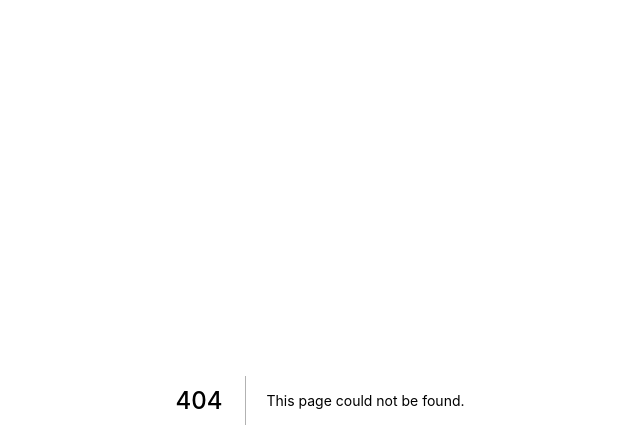
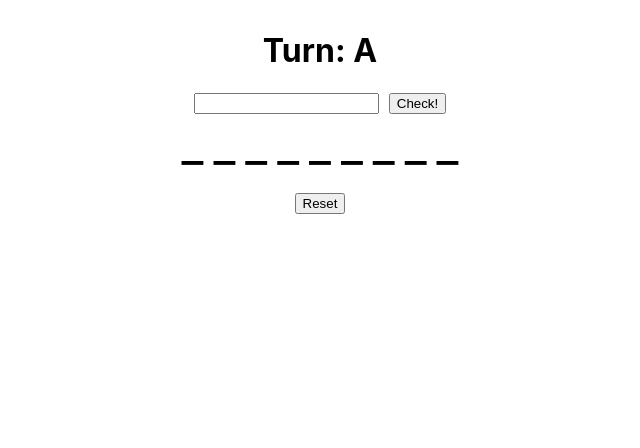
Before and after one commit to benalexb/exercises, a Next.js app: page /word-guess in a window 1280 px wide. Before the commit this address had no page. Shown: the top 448 px of the page, without its empty margins (320-960 px from the left). Built offline with nearby package versions, Linux system fonts and the light colour scheme.

Commit message:
Finished word guessing game

```diff
--- a/next.config.js
+++ b/next.config.js
@@ -1,3 +1,3 @@
 module.exports = {
-  reactStrictMode: true,
+  reactStrictMode: true
 }
--- a/package.json
+++ b/package.json
@@ -10,6 +10,7 @@
   "dependencies": {
     "@reduxjs/toolkit": "^1.6.2",
     "clsx": "^1.1.1",
+    "faker": "^5.5.3",
     "lodash": "^4.17.21",
     "luxon": "^2.1.1",
     "next": "12.0.4",
--- a/pages/index.js
+++ b/pages/index.js
@@ -17,6 +17,9 @@
       </li>
       <li>
         <Link href="/tictactoe">TicTacToe</Link>
+      </li>
+      <li>
+        <Link href="/word-guess">Word Guessing Game</Link>
       </li>
     </ul>
     <h2>Performance</h2>
--- /dev/null
+++ b/pages/word-guess.js
@@ -0,0 +1,6 @@
+import React from 'react'
+import WordGuessing from '../src/components/word-guessing/WordGuessing'
+
+const WordGuessPage = () => <WordGuessing />
+
+export default WordGuessPage
--- /dev/null
+++ b/src/components/word-guessing/WordGuessing.jsx
@@ -0,0 +1,68 @@
+import React, { useEffect, useState } from 'react'
+import faker from 'faker'
+import styles from './WordGuessing.module.css'
+
+const RANDOM_WORD = faker.random.word().toLowerCase()
+
+export const WordGuessing = () => {
+  const [turn, setTurn] = useState('A') // A | B
+  const [guess, setGuess] = useState('')
+  const [randomWord, setRandomWord] = useState(RANDOM_WORD)
+  const [gameState, setGameState] = useState([])
+  const [tried, setTried] = useState(new Set())
+
+  const processPlay = () => {
+    const futureGameState = []
+    for (let i = 0; i < randomWord.length; i++) {
+      futureGameState.push(gameState[i] || guess === randomWord[i])
+    }
+
+    if (!randomWord.split('').includes(guess)) {
+      setTried(tried.add(guess))
+    }
+
+    setGameState(futureGameState)
+    setTurn(turn === 'A' ? 'B' : 'A')
+    setGuess('')
+  }
+
+  const onFormSubmit = (event) => {
+    event.preventDefault()
+    processPlay()
+  }
+
+  const onReset = () => {
+    setRandomWord(faker.random.word().toLowerCase())
+    setGameState([])
+    setTried(new Set())
+  }
+
+  const onInputChange = (event) => {
+    setGuess(event.target.value)
+  }
+
+  useEffect(() => {
+    console.log(randomWord)
+  }, [randomWord])
+
+  return (
+    <div className={styles.container}>
+      <h1>{`Turn: ${turn}`}</h1>
+      <form className={styles.form} onSubmit={onFormSubmit}>
+        <input type="text" name="guess" maxLength={1} value={guess} onChange={onInputChange} />
+        <button type="submit">Check!</button>
+      </form>
+      <div className={styles.board}>
+        {randomWord.split('').map((char, index) => {
+          return <span key={`${char}-${index}`}>{gameState[index] ? char : '_'}</span>
+        })}
+      </div>
+      <button className={styles.reset} type="button" onClick={onReset}>Reset</button>
+      <div className={styles.tries}>
+        {[...Array.from(tried)].sort().map((char, index) => <span key={`${char}-${index}`}>{char}</span>)}
+      </div>
+    </div>
+  )
+}
+
+export default WordGuessing
--- /dev/null
+++ b/src/components/word-guessing/WordGuessing.module.css
@@ -0,0 +1,21 @@
+.container {
+  display: flex;
+  flex-direction: column;
+  align-items: center;
+  margin: 10px;
+}
+
+.board {
+  font-size: 48px;
+}
+
+.form input,
+.board span:not(:last-child),
+.tries span:not(:last-child) {
+  margin-right: 10px;
+}
+
+.reset,
+.tries {
+  margin-top: 20px;
+}
```
Also changed, not shown: 1 other file (tests, documents, lock files or other folders).
